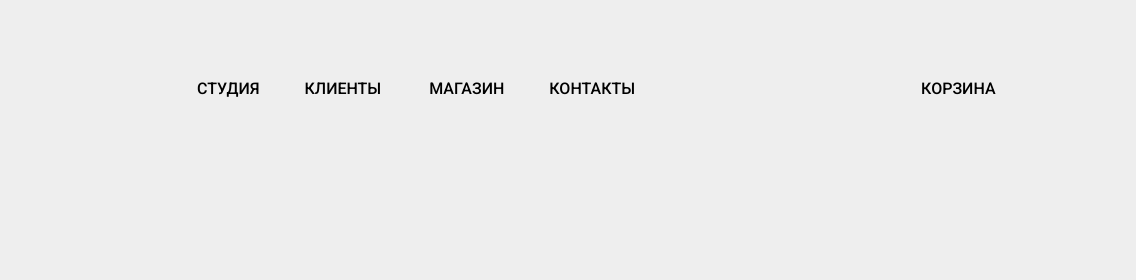
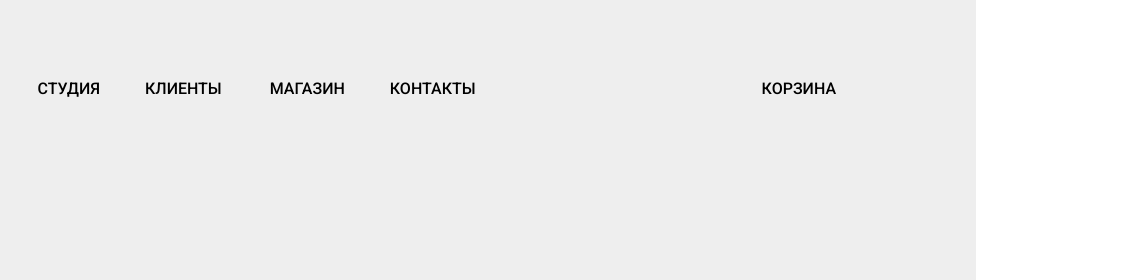
Before and after one commit to IOINITID/nerds, a plain HTML site: page index.html in a window 1280 px wide. Shown: the top 280 px of the page, 304-1440 px from the left, 1136 px wide, since content can reach past the window. Drawn offline with Linux system fonts and the light colour scheme.

Commit message:
Update project

```diff
--- a/css/styles.scss
+++ b/css/styles.scss
@@ -8,13 +8,12 @@ body {
 }
 
 .header {
-  width: 1160px;
   height: 545px;
   background-image: url("../img/grey_back.png");
   background-repeat: no-repeat;
   padding: 49px 140px 0 140px;
 
-  .header-top {
+  .header-navigation {
     height: 65px;
     display: flex;
     align-items: center;
--- a/index.html
+++ b/index.html
@@ -15,7 +15,7 @@
 
   <div class="wrapper">
     <div class="header">
-      <div class="header-top">
+      <div class="header-navigation">
         <a href="index.html">
           <img src="img/nerds-logo.png" alt="Логотип Нёрдс">
         </a>
```
Also changed, not shown: css/styles.css, 1 other file.
